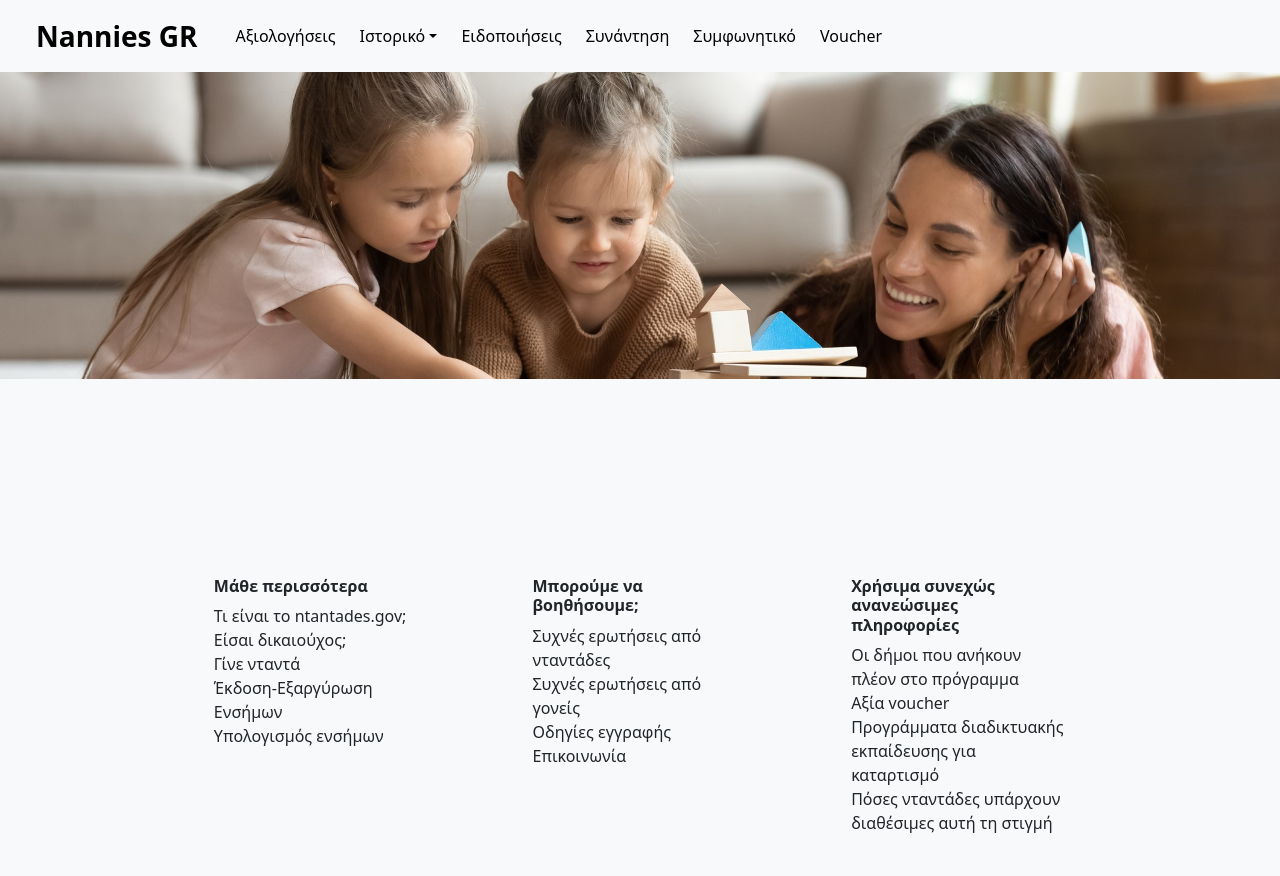
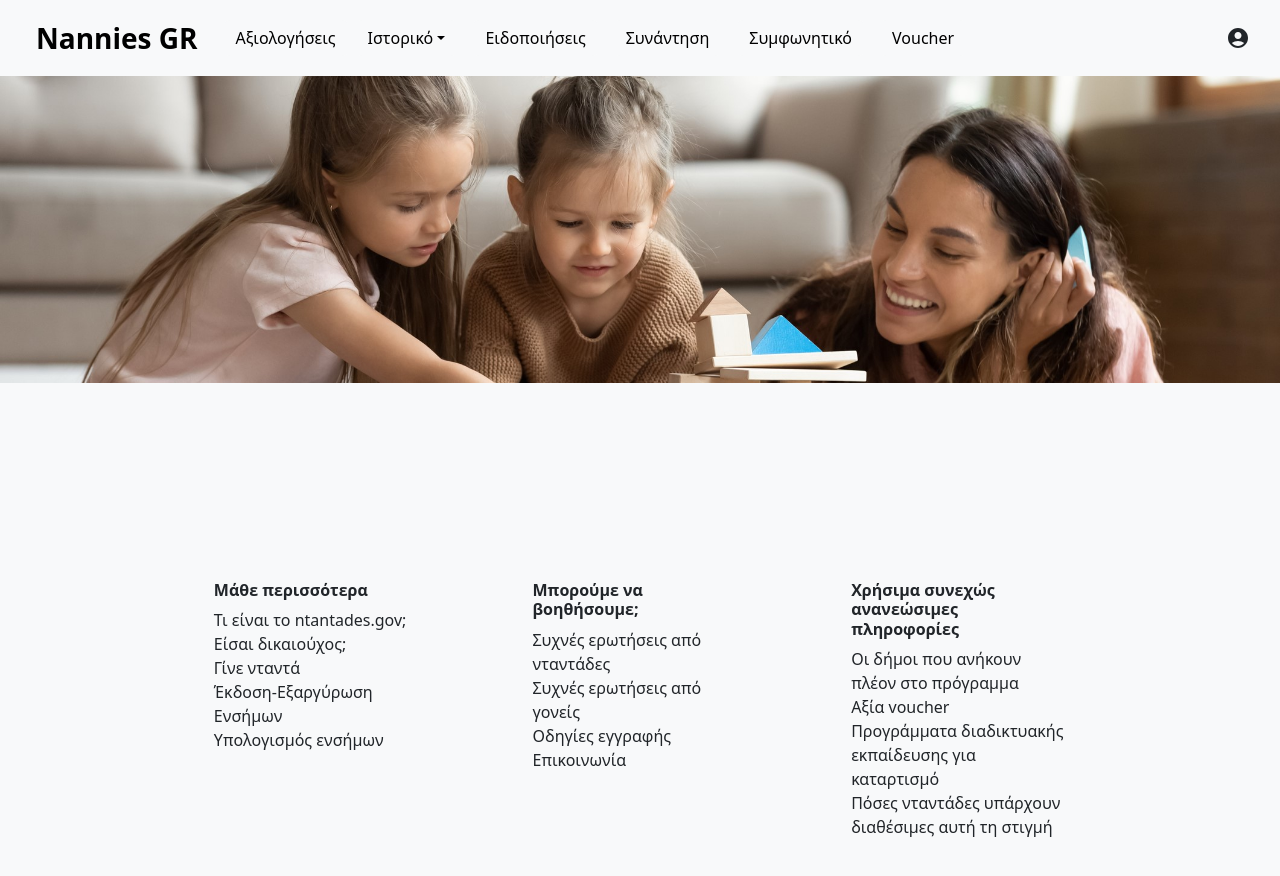
Before and after one commit to giannisz2/Website_Nannies, a React (Vite) app: page /NannyHomepage in a window 1280 px wide. Shown: the top 876 px of the page. Built offline with nearby package versions, Linux system fonts and the light colour scheme.

Commit message:
profile_button and redirect

```diff
--- a/src/components/layout/NavBarNannies.jsx
+++ b/src/components/layout/NavBarNannies.jsx
@@ -1,24 +1,24 @@
 import { Container, Navbar, Nav, Button, Dropdown } from 'react-bootstrap';
 import '../../styles/NavBarNannies.css';
-
 import { useNavigate } from 'react-router-dom';
-
-
-
-
+import AccountCircleIcon from '@mui/icons-material/AccountCircle';
+import IconButton from '@mui/material/IconButton';
 
 export default function NavBarNannies() {
   const navigate = useNavigate();
 
   const handleLogoClick = () => {
-    navigate('/');  //home page from logo
+    navigate('/');  // Home page from logo
   };
-
 
   const goToTransactionHistory = () => {
     navigate('/TransactionHistory');
   };
 
+
+  const handleProfileClick = () => {
+    navigate('/PersonalInfo');  // Navigate to PersonalInfo page
+  };
 
   return (
     <Navbar className="nav" bg="light" expand="lg" variant="light">
@@ -28,35 +28,36 @@ export default function NavBarNannies() {
         </Navbar.Brand>
         <Navbar.Toggle aria-controls="basic-navbar-nav" />
         <Navbar.Collapse id="basic-navbar-nav">
-          <Nav className="ms-6">
+          <Nav className="me-auto">
             <Button className="button" variant="primary">
               Αξιολογήσεις
             </Button>
-
-            {/* Dropdown for Ιστορικό */}
-            <Dropdown className="d-inline">
+            <Dropdown className="d-inline mx-2">
               <Dropdown.Toggle variant="primary" className="button">
                 Ιστορικό
               </Dropdown.Toggle>
-
               <Dropdown.Menu>
-                <Dropdown.Item id="dropDownItem" href="#/Πληρωμών">Πληρωμών</Dropdown.Item>
+                <Dropdown.Item href="#/Πληρωμών">Πληρωμών</Dropdown.Item>
                 <Dropdown.Item onClick={goToTransactionHistory}>Συμφωνητικών</Dropdown.Item>
               </Dropdown.Menu>
             </Dropdown>
-
-            <Button className="button" variant="primary">
+            <Button className="button mx-2" variant="primary">
               Ειδοποιήσεις
             </Button>
-            <Button className="button" variant="primary">
+            <Button className="button mx-2" variant="primary">
               Συνάντηση
             </Button>
-            <Button className="button" variant="primary">
+            <Button className="button mx-2" variant="primary">
               Συμφωνητικό
             </Button>
-            <Button className="button" variant="primary">
+            <Button className="button mx-2" variant="primary">
               Voucher
             </Button>
+          </Nav>
+          <Nav>
+            <IconButton aria-label="account of current user" color="inherit" onClick={handleProfileClick}>
+              <AccountCircleIcon />
+            </IconButton>
           </Nav>
         </Navbar.Collapse>
       </Container>
```
